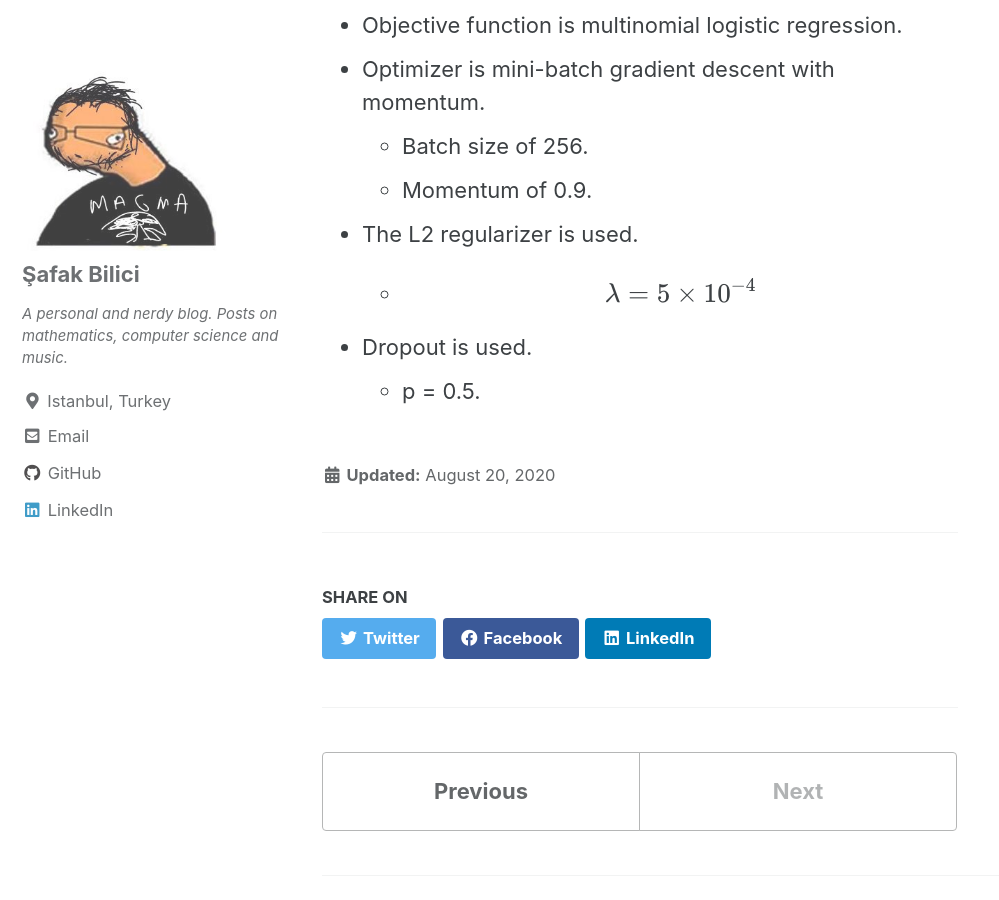
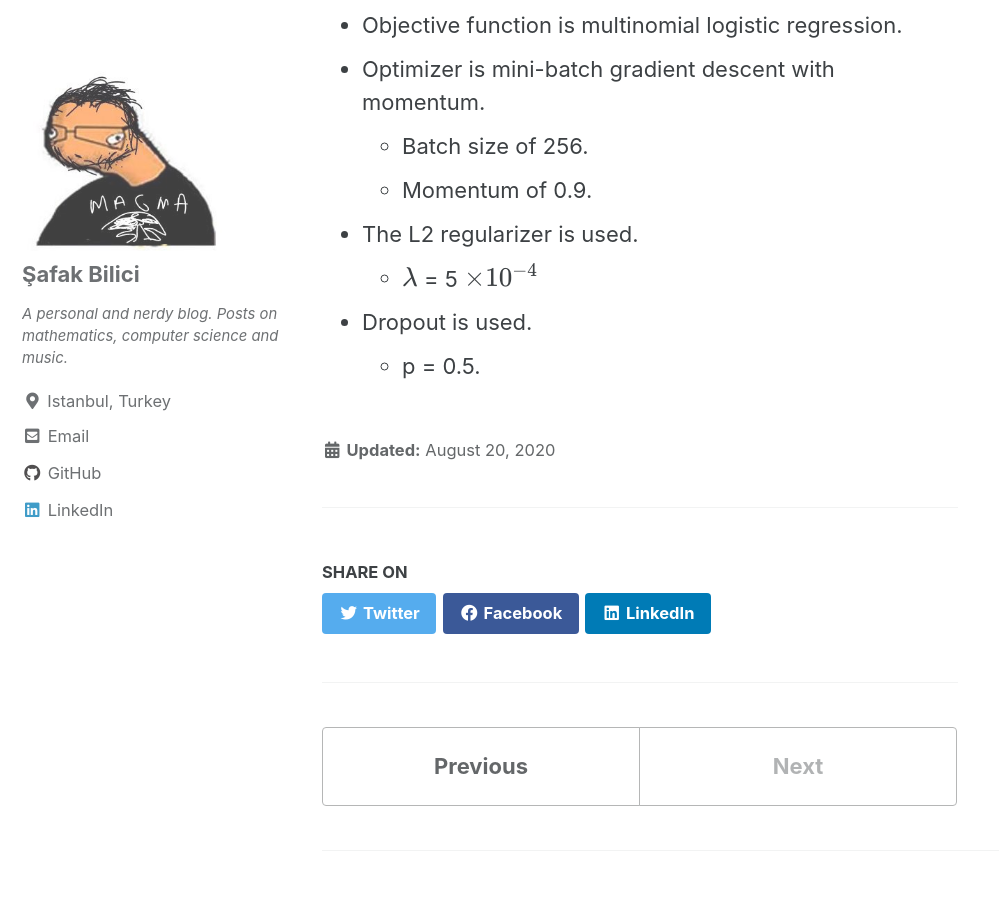
Before and after one commit to safakkbilici/safakkbilici.github.io, a Jekyll site: the page built from _posts/2020-08-20-summary-vggnet.md, in a window 1280 px wide and 900 px high, scrolled down 4733 px. Shown: the whole window, without its empty margins (0-999 px from the left). Built offline with Jekyll 4.4.1, drawn with Linux system fonts in a browser that asks for light colours; cached includes are drawn as plain includes; formulas are drawn with MathJax 3.

Commit message:
latex error

```diff
--- a/_posts/2020-08-20-summary-vggnet.md
+++ b/_posts/2020-08-20-summary-vggnet.md
@@ -64,6 +64,6 @@ Training configurations is like this:
 	* Batch size of 256.
 	* Momentum of 0.9.
 * The L2 regularizer is used.
-	* $$\lambda = 5 \times 10^{-4}$$
+	* $$\lambda$$ = 5 $$\times 10^{-4}$$
 * Dropout is used.
 	* p = 0.5.
```
